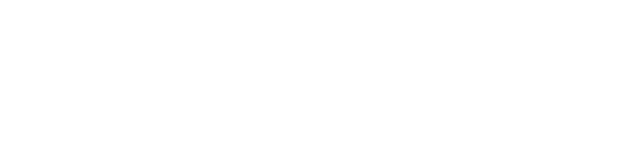
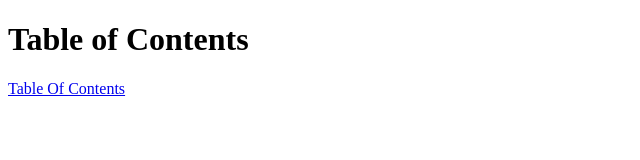
Before and after one commit to sonorousduck/sonorousduck.github.io, a plain HTML site: page index.html in a window 1280 px wide. Shown: the whole page, without its empty margins (0-640 px from the left). Drawn offline with Linux system fonts and the light colour scheme.

Commit message:
Added some Table of Contents

```diff
--- a/index.html
+++ b/index.html
@@ -7,5 +7,8 @@
 </head>
 <body>
 
+    <h1>Table of Contents</h1>
+    <a href="https://github.com/sonorousduck/math4610/blob/master/README.md"> Table Of Contents</a>
+
 </body>
 </html>
```
